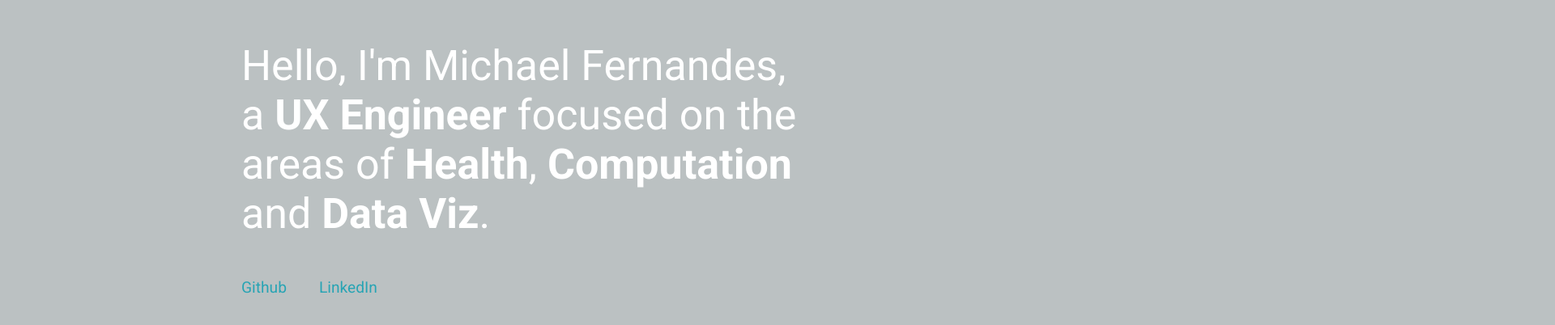
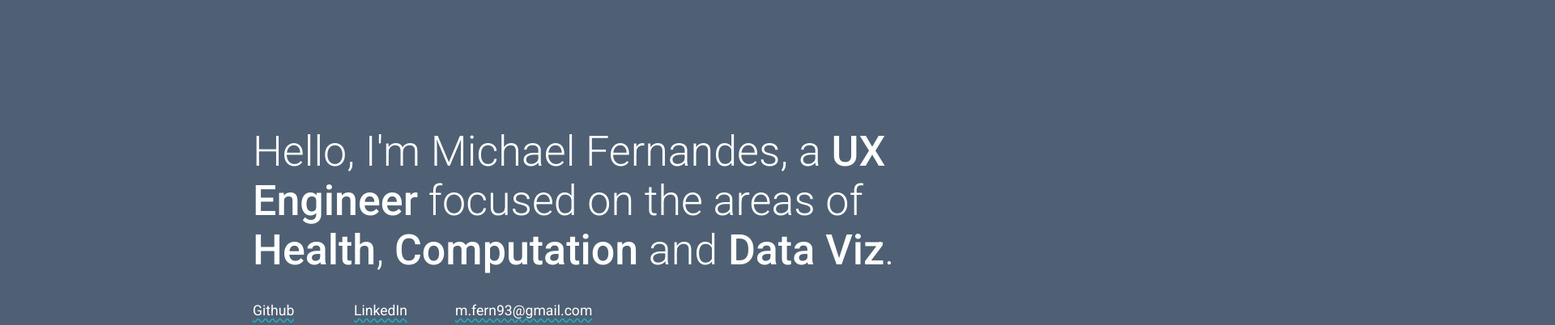
Before and after one commit to michael-fernandes/personal-website, a React (Create React App) app: page / in a window 1280 px wide. Shown: the part 224-626 px from the top of the page at 81% size, 1920 px wide, since content can reach past the window. Built offline with nearby package versions, Linux system fonts and the light colour scheme.

Commit message:
Neato animation

```diff
--- a/src/Components/Landing/WebLinks.jsx
+++ b/src/Components/Landing/WebLinks.jsx
@@ -2,9 +2,15 @@ import React from 'react';
 
 function WebLinks(props) {
   return (
-    <div>
-      <span className="web-link"><a href="https://www.github.com/michael-fernandes">Github</a></span>
-      <span className="web-link"><a href="https://www.linkedin.com/in/mike-fernandes/">LinkedIn</a></span>
+    <div className="web-links-container">
+      <span className="web-link">
+        <a href="https://www.github.com/michael-fernandes">Github</a>
+      </span>
+      <span className="web-link">
+        <a href="https://www.linkedin.com/in/mike-fernandes/">LinkedIn</a>
+      </span>
+      <span className="web-link web-link-email">
+        <a href="https://www.linkedin.com/in/mike-fernandes/">m.fern93@gmail.com</a></span>
     </div>
   );
 }
--- a/src/Styles/App.css
+++ b/src/Styles/App.css
@@ -1,10 +1,11 @@
 body {
-  background: rgb(187, 193, 194);
+  background: rgb(79, 96, 116);
   color: white;
   height: 100%;
   font-family: 'Roboto', Arial, Helvetica, sans-serif;
   width: 100%;
   overflow: hidden;
+  padding: max(20px, 5vw);
 }
 
 
--- a/src/Styles/Landing.css
+++ b/src/Styles/Landing.css
@@ -1,47 +1,70 @@
-.welcome {
-   font-size: min(6.5vh, 14vw);
-   font-weight: 500;
-   max-width: 700px;
+.landing-wrapper {
+   font-size: min(6.5vh, 12vw);
+   font-weight: 300;
+   max-width:  calc(100% - 40px);
 }
 
+.welcome {
+   font-size: min(6.5vh, 12vw);
+   font-weight: 300;
+   max-width: 800px;
+   width: 100%;
+}
+
+.welcome > b {
+   font-weight: 500;
+}
+
+.web-links-container {
+   display: flex;
+   justify-content: space-between;
+   margin-right: 40px;
+   max-width: 250px;
+}
+
+@media screen and (max-width: 500px) {
+   .web-links-container {
+      display: flex;
+      flex-direction: column;
+      height: 70px;
+   }
+}
+
+.web-link {
+   display: block;
+}
 
 .web-link  > a {
-   color: rgb(39, 164, 180);
-   font-size: 1.2rem;
+   color: inherit;
+   position: absolute;
+   font-size: 1.1rem;
    margin-right: 10px;
-   text-decoration: none;
-   font-weight: 300;
+   font-weight: 400;
+   overflow:hidden;
+   height: 50px;
+   text-decoration-style: none;
+   text-decoration:none;
 }
 
-.welcome, .web-link > a {
-   padding: 15px;
-   font-weight: 400;
+.web-link > a::after {
+   color: rgb(79, 96, 116);
+   content: "___________________________________________________";
+   text-decoration-color: rgb(39, 164, 180);
+   text-decoration-style: wavy;
+   text-decoration-line: line-through;
+   position: absolute;
+   transform: translateY(0.4em);
+   width: 500px;
+   height: 20px;
+   left: 0px;
+   top: 5px;
 }
 
-.web-link > a:hover {
-   color: rgb(46, 204, 224);
+.web-link > a:hover::after {
+   animation: animate 1.5s linear infinite;
 }
 
-/* .web-link > a:focus {
-
-} */
-
-.web-link > a:after {
-   content: "";
-   background: #90EE90;
-   display: block;
-   position: absolute;
-   padding-top: 300%;
-   padding-left: 350%;
-   margin-left: -20px!important;
-   margin-top: -120%;
-   opacity: 0;
-   transition: all 0.8s
- }
-
- .web-link > a:hover {
-   padding: 0;
-   margin: 0;
-   opacity: 1;
-   transition: 0s
- }
+@keyframes animate {
+   0% {left: 0;}
+   100% {left: -30px;}
+}
```
